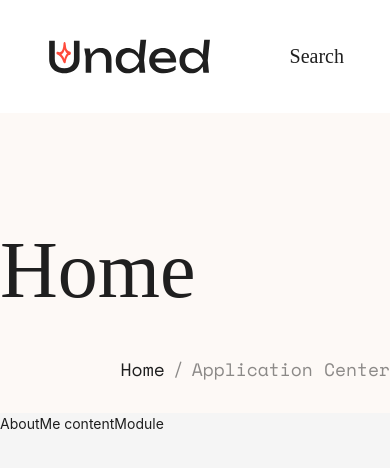
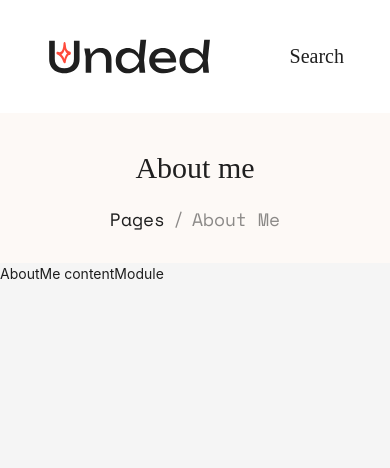
Before and after one commit to NamuSoft/david-clone, a Next.js app: page /AboutMe in a window 390 px wide. Shown: the top 468 px of the page. Built offline with nearby package versions, Linux system fonts and the light colour scheme; a web font is replaced by a local one.

Commit message:
fix(Header): fixed responsiveness for Header

```diff
--- a/src/app/AboutMe/container/AboutMeContainer.tsx
+++ b/src/app/AboutMe/container/AboutMeContainer.tsx
@@ -38,7 +38,10 @@ export const AboutMeContainer = () => {
         },
         theme: slider.theme,
       },
-      headerProps: {},
+      headerProps: {
+        title: "About me",
+        nav: ["Pages", "About Me", "#"],
+      },
     },
     aboutMeContentModuleProps: { title: "AboutMe contentModule" },
     footerModuleProps: {
--- a/src/components/Atoms/HeaderAtom/HeaderAtom.tsx
+++ b/src/components/Atoms/HeaderAtom/HeaderAtom.tsx
@@ -1,34 +1,36 @@
 import { Breadcrumb } from "antd";
+import { ContainerAtom } from "../ContainerAtom/ContainerAtom";
+import "./custom.css";
 
 type Props = {
   // Add props here
+  title: string;
+  nav: [string, string, string];
 };
 
 export const HeaderAtom = (props: Props) => {
   return (
-    <section className='page-title relative flex min-h-[300px] justify-center bg-[#fdf9f6]'>
-      <div className='container flex max-w-[960px] flex-col justify-end pb-[30px]'>
-        <div className='row'>
-          <div className='col col-xs-12'>
+    <section className='page-title '>
+      <ContainerAtom>
+        <div className='flex flex-wrap '>
+          <div className='relative max-w-full flex-1 flex-grow px-4 pl-4 pr-4 sm:w-full'>
             <div className='breadcumb-wrap'>
-              <h2 className='mb-[25px] text-[80px] font-normal leading-normal text-[#1f1f1f]'>
-                Home
-              </h2>
+              <h2 className=''>{props.title}</h2>
               <Breadcrumb
                 items={[
                   {
-                    title: "Home",
+                    title: props.nav[0],
                   },
                   {
-                    title: <a href=''>Application Center</a>,
+                    title: <a href={props.nav[2]}>{props.nav[1]}</a>,
                   },
                 ]}
-                className='space-mono-regular text-lg base-black '
+                className='space-mono-regular base-black text-lg '
               />
             </div>
           </div>
         </div>
-      </div>
+      </ContainerAtom>
     </section>
   );
 };
--- /dev/null
+++ b/src/components/Atoms/HeaderAtom/custom.css
@@ -0,0 +1,54 @@
+.page-title {
+    background: #fdf9f6;
+    min-height: 300px;
+    position: relative;
+    display: flex;
+    justify-content: flex-end;
+    flex-direction: column;
+    z-index: 1;
+}
+
+.page-title .breadcumb-wrap {
+    padding-bottom: 30px;
+}
+
+.page-title .breadcumb-wrap h2 {
+    font-size: 80px;
+    font-style: normal;
+    font-weight: 400;
+    line-height: normal;
+    color: #1f1f1f;
+    margin-bottom: 25px;
+}
+
+@media (max-width: 575px) {
+    .page-title {
+        min-height: 150px;
+
+
+    }
+    .page-title .breadcumb-wrap {
+        text-align: center;
+
+    }
+
+    .page-title .breadcumb-wrap ol {
+        justify-content: center;
+    }
+        .page-title .breadcumb-wrap h2 {
+        font-size: 30px;
+        line-height: 55px;
+        margin-bottom: 10px;
+    }
+}
+
+@media (max-width: 767px) and (min-width: 576px) {
+    .page-title {
+        min-height: 250px;
+    }
+    .page-title .breadcumb-wrap h2 {
+        font-size: 30px;
+        line-height: 55px;
+        margin-bottom: 10px;
+    }
+}
```
